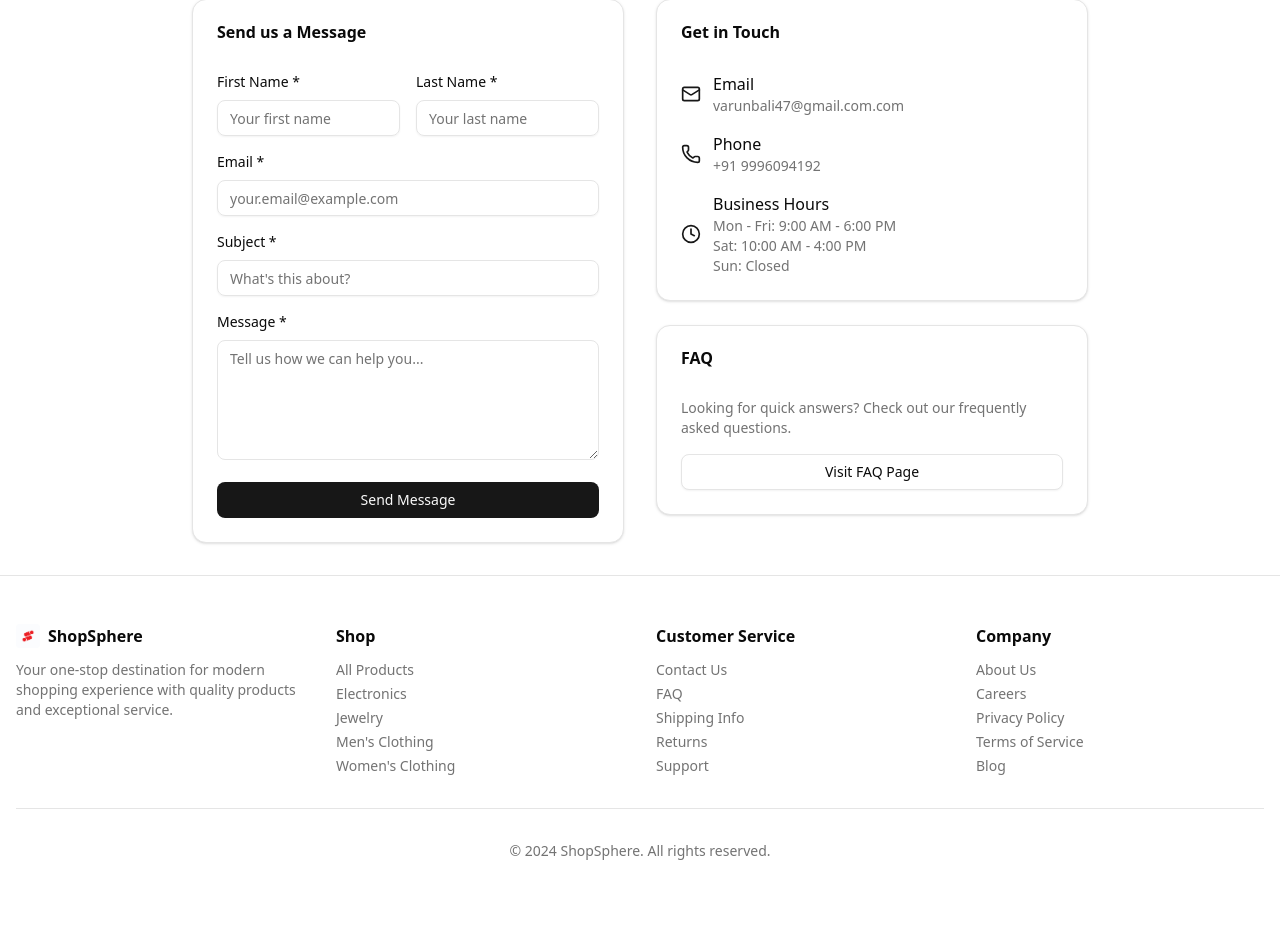
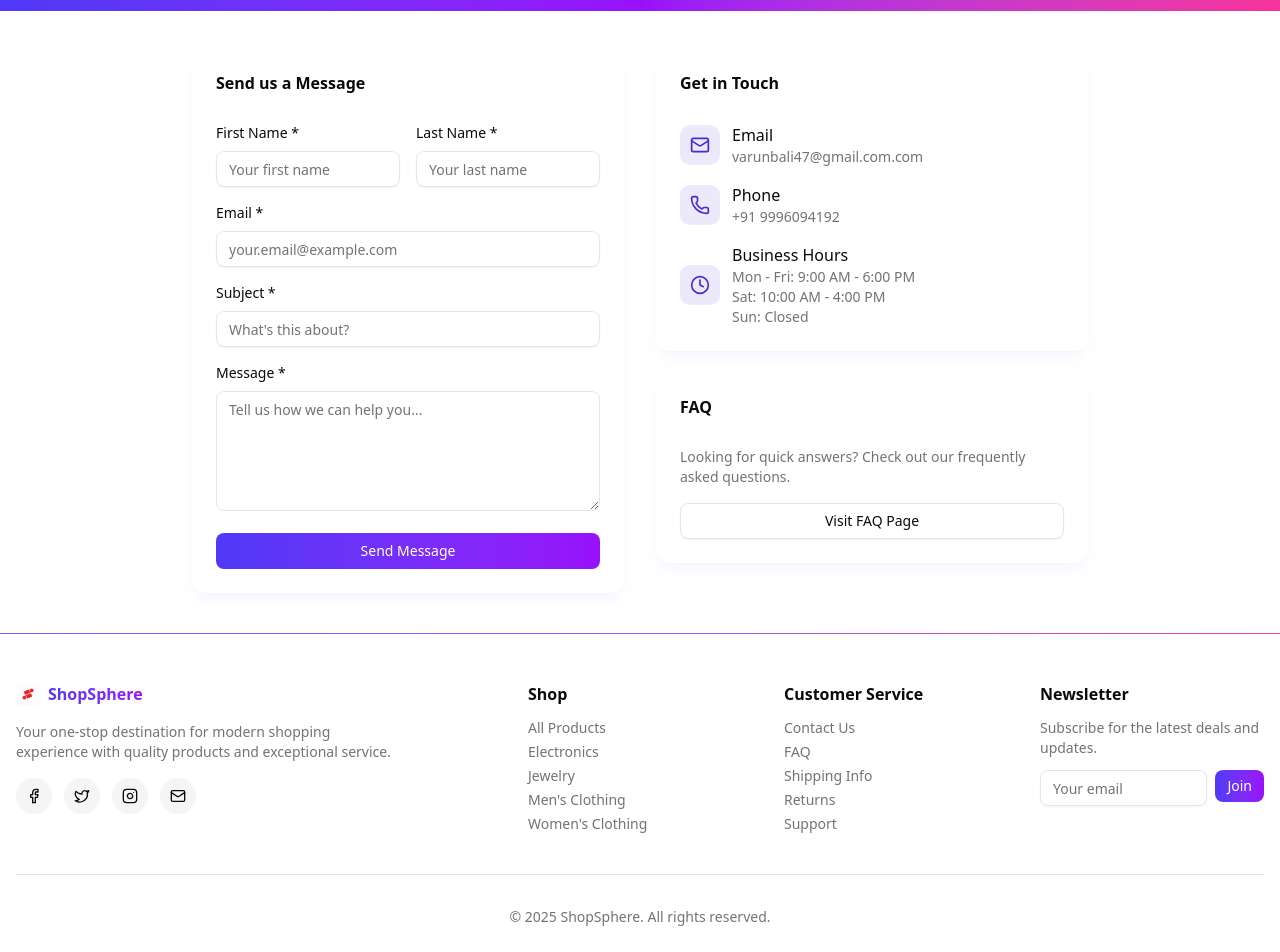
Before and after one commit to balivarun/E_commerce, a Next.js app in the folder frontend/my-app/: page /contact in a window 1280 px wide. Shown: the part 246-1198 px from the top of the page. Before the commit the page ends 1155 px from the top, so only its background shows below. Built offline with nearby package versions, Linux system fonts and the light colour scheme; no server answers.

Commit message:
added the deployment variables

```diff
--- a/frontend/my-app/app/contact/page.tsx
+++ b/frontend/my-app/app/contact/page.tsx
@@ -70,17 +70,20 @@ export default function ContactPage() {
     <div className="min-h-screen">
       <Header />
 
-      <div className="container mx-auto px-4 py-8">
-        <div className="max-w-4xl mx-auto">
-          <div className="text-center mb-12">
-            <h1 className="text-3xl font-bold mb-4">Contact Us</h1>
-            <p className="text-muted-foreground max-w-2xl mx-auto">
+      {/* Gradient Header Banner */}
+      <div className="bg-gradient-to-r from-indigo-600 via-purple-600 to-pink-500 py-12">
+        <div className="container mx-auto px-4 text-center">
+          <h1 className="text-3xl font-bold text-white mb-3">Contact Us</h1>
+          <p className="text-white/80 max-w-2xl mx-auto">
             Get in touch with our team. We're here to help you with any questions or concerns you may have.
           </p>
         </div>
+      </div>
 
+      <div className="container mx-auto px-4 py-10">
+        <div className="max-w-4xl mx-auto">
           <div className="grid gap-8 md:grid-cols-2">
-            <Card>
+            <Card className="shadow-lg border-0 shadow-indigo-500/5">
               <CardHeader>
                 <CardTitle>Send us a Message</CardTitle>
               </CardHeader>
@@ -159,7 +162,7 @@ export default function ContactPage() {
                       disabled={loading}
                     />
                   </div>
-                  <Button type="submit" className="w-full" disabled={loading}>
+                  <Button type="submit" className="w-full bg-gradient-to-r from-indigo-600 to-purple-600 hover:from-indigo-700 hover:to-purple-700 text-white" disabled={loading}>
                     {loading ? (
                       <>
                         <Loader2 className="mr-2 h-4 w-4 animate-spin" />
@@ -174,27 +177,33 @@ export default function ContactPage() {
             </Card>
 
             <div className="space-y-6">
-              <Card>
+              <Card className="shadow-lg border-0 shadow-indigo-500/5">
                 <CardHeader>
                   <CardTitle>Get in Touch</CardTitle>
                 </CardHeader>
                 <CardContent className="space-y-4">
                   <div className="flex items-center space-x-3">
+                    <div className="flex items-center justify-center h-10 w-10 rounded-lg bg-primary/10">
                       <Mail className="h-5 w-5 text-primary" />
+                    </div>
                     <div>
                       <p className="font-medium">Email</p>
                       <p className="text-sm text-muted-foreground">varunbali47@gmail.com.com</p>
                     </div>
                   </div>
                   <div className="flex items-center space-x-3">
+                    <div className="flex items-center justify-center h-10 w-10 rounded-lg bg-primary/10">
                       <Phone className="h-5 w-5 text-primary" />
+                    </div>
                     <div>
                       <p className="font-medium">Phone</p>
                       <p className="text-sm text-muted-foreground">+91 9996094192</p>
                     </div>
                   </div>
                   <div className="flex items-center space-x-3">
+                    <div className="flex items-center justify-center h-10 w-10 rounded-lg bg-primary/10">
                       <Clock className="h-5 w-5 text-primary" />
+                    </div>
                     <div>
                       <p className="font-medium">Business Hours</p>
                       <p className="text-sm text-muted-foreground">
@@ -207,7 +216,7 @@ export default function ContactPage() {
                 </CardContent>
               </Card>
 
-              <Card>
+              <Card className="shadow-lg border-0 shadow-indigo-500/5">
                 <CardHeader>
                   <CardTitle>FAQ</CardTitle>
                 </CardHeader>
--- a/frontend/my-app/app/globals.css
+++ b/frontend/my-app/app/globals.css
@@ -44,6 +44,9 @@
   --radius-2xl: calc(var(--radius) + 8px);
   --radius-3xl: calc(var(--radius) + 12px);
   --radius-4xl: calc(var(--radius) + 16px);
+  --animate-fade-in: fade-in 0.5s ease-out;
+  --animate-slide-up: slide-up 0.5s ease-out;
+  --animate-scale-in: scale-in 0.3s ease-out;
 }
 
 :root {
@@ -54,18 +57,18 @@
   --card-foreground: oklch(0.145 0 0);
   --popover: oklch(1 0 0);
   --popover-foreground: oklch(0.145 0 0);
-  --primary: oklch(0.205 0 0);
+  --primary: oklch(0.457 0.24 277.023);
   --primary-foreground: oklch(0.985 0 0);
-  --secondary: oklch(0.97 0 0);
-  --secondary-foreground: oklch(0.205 0 0);
+  --secondary: oklch(0.97 0.01 277);
+  --secondary-foreground: oklch(0.305 0.12 277);
   --muted: oklch(0.97 0 0);
   --muted-foreground: oklch(0.556 0 0);
-  --accent: oklch(0.97 0 0);
-  --accent-foreground: oklch(0.205 0 0);
+  --accent: oklch(0.95 0.02 277);
+  --accent-foreground: oklch(0.305 0.12 277);
   --destructive: oklch(0.577 0.245 27.325);
   --border: oklch(0.922 0 0);
   --input: oklch(0.922 0 0);
-  --ring: oklch(0.708 0 0);
+  --ring: oklch(0.457 0.24 277.023);
   --chart-1: oklch(0.646 0.222 41.116);
   --chart-2: oklch(0.6 0.118 184.704);
   --chart-3: oklch(0.398 0.07 227.392);
@@ -73,12 +76,12 @@
   --chart-5: oklch(0.769 0.188 70.08);
   --sidebar: oklch(0.985 0 0);
   --sidebar-foreground: oklch(0.145 0 0);
-  --sidebar-primary: oklch(0.205 0 0);
+  --sidebar-primary: oklch(0.457 0.24 277.023);
   --sidebar-primary-foreground: oklch(0.985 0 0);
-  --sidebar-accent: oklch(0.97 0 0);
-  --sidebar-accent-foreground: oklch(0.205 0 0);
+  --sidebar-accent: oklch(0.95 0.02 277);
+  --sidebar-accent-foreground: oklch(0.305 0.12 277);
   --sidebar-border: oklch(0.922 0 0);
-  --sidebar-ring: oklch(0.708 0 0);
+  --sidebar-ring: oklch(0.457 0.24 277.023);
 }
 
 .dark {
@@ -88,18 +91,18 @@
   --card-foreground: oklch(0.985 0 0);
   --popover: oklch(0.205 0 0);
   --popover-foreground: oklch(0.985 0 0);
-  --primary: oklch(0.922 0 0);
-  --primary-foreground: oklch(0.205 0 0);
-  --secondary: oklch(0.269 0 0);
+  --primary: oklch(0.623 0.214 259.815);
+  --primary-foreground: oklch(0.985 0 0);
+  --secondary: oklch(0.269 0.03 277);
   --secondary-foreground: oklch(0.985 0 0);
   --muted: oklch(0.269 0 0);
   --muted-foreground: oklch(0.708 0 0);
-  --accent: oklch(0.269 0 0);
+  --accent: oklch(0.269 0.03 277);
   --accent-foreground: oklch(0.985 0 0);
   --destructive: oklch(0.704 0.191 22.216);
   --border: oklch(1 0 0 / 10%);
   --input: oklch(1 0 0 / 15%);
-  --ring: oklch(0.556 0 0);
+  --ring: oklch(0.623 0.214 259.815);
   --chart-1: oklch(0.488 0.243 264.376);
   --chart-2: oklch(0.696 0.17 162.48);
   --chart-3: oklch(0.769 0.188 70.08);
@@ -107,12 +110,12 @@
   --chart-5: oklch(0.645 0.246 16.439);
   --sidebar: oklch(0.205 0 0);
   --sidebar-foreground: oklch(0.985 0 0);
-  --sidebar-primary: oklch(0.488 0.243 264.376);
+  --sidebar-primary: oklch(0.623 0.214 259.815);
   --sidebar-primary-foreground: oklch(0.985 0 0);
-  --sidebar-accent: oklch(0.269 0 0);
+  --sidebar-accent: oklch(0.269 0.03 277);
   --sidebar-accent-foreground: oklch(0.985 0 0);
   --sidebar-border: oklch(1 0 0 / 10%);
-  --sidebar-ring: oklch(0.556 0 0);
+  --sidebar-ring: oklch(0.623 0.214 259.815);
 }
 
 @layer base {
@@ -123,3 +126,34 @@
     @apply bg-background text-foreground;
   }
 }
+
+@keyframes fade-in {
+  from {
+    opacity: 0;
+  }
+  to {
+    opacity: 1;
+  }
+}
+
+@keyframes slide-up {
+  from {
+    opacity: 0;
+    transform: translateY(20px);
+  }
+  to {
+    opacity: 1;
+    transform: translateY(0);
+  }
+}
+
+@keyframes scale-in {
+  from {
+    opacity: 0;
+    transform: scale(0.95);
+  }
+  to {
+    opacity: 1;
+    transform: scale(1);
+  }
+}
--- a/frontend/my-app/app/products/[id]/page.tsx
+++ b/frontend/my-app/app/products/[id]/page.tsx
@@ -73,7 +73,7 @@ export default function ProductDetailPage() {
         <Header />
         <div className="container mx-auto px-4 py-8 flex items-center justify-center h-96">
           <div className="text-center">
-            <Loader2 className="h-8 w-8 animate-spin mx-auto mb-4" />
+            <Loader2 className="h-8 w-8 animate-spin mx-auto mb-4 text-primary" />
             <p className="text-muted-foreground">Loading product...</p>
           </div>
         </div>
@@ -104,14 +104,14 @@ export default function ProductDetailPage() {
       <Header />
 
       <div className="container mx-auto px-4 py-8">
-        <Link href="/products" className="inline-flex items-center text-muted-foreground hover:text-foreground mb-6">
+        <Link href="/products" className="inline-flex items-center text-muted-foreground hover:text-primary transition-colors mb-6">
           <ArrowLeft className="h-4 w-4 mr-2" />
           Back to Products
         </Link>
 
-        <div className="grid grid-cols-1 md:grid-cols-2 gap-8">
+        <div className="grid grid-cols-1 md:grid-cols-2 gap-10">
           {/* Product Image */}
-          <div className="relative aspect-square overflow-hidden rounded-lg">
+          <div className="relative aspect-square overflow-hidden rounded-2xl shadow-2xl shadow-indigo-500/10">
             <Image
               src={product.imageUrl}
               alt={product.name}
@@ -120,14 +120,14 @@ export default function ProductDetailPage() {
               priority
             />
             <div className="absolute top-4 left-4 flex flex-col gap-2">
-              {product.isNew && <Badge className="bg-green-600">New</Badge>}
-              {product.isOnSale && discount > 0 && <Badge variant="destructive">-{discount}%</Badge>}
+              {product.isNew && <Badge className="bg-emerald-500 shadow-sm">New</Badge>}
+              {product.isOnSale && discount > 0 && <Badge variant="destructive" className="shadow-sm">-{discount}%</Badge>}
             </div>
           </div>
 
           {/* Product Info */}
           <div>
-            <Link href={`/products?category=${product.category}`} className="text-sm text-muted-foreground hover:underline capitalize">
+            <Link href={`/products?category=${product.category}`} className="text-sm text-primary hover:underline capitalize font-medium">
               {product.category}
             </Link>
 
@@ -146,13 +146,13 @@ export default function ProductDetailPage() {
             </div>
 
             <div className="flex items-center gap-3 mb-6">
-              <span className="text-3xl font-bold">₹{product.price.toFixed(2)}</span>
+              <span className="text-4xl font-bold bg-gradient-to-r from-indigo-600 to-purple-600 bg-clip-text text-transparent">₹{product.price.toFixed(2)}</span>
               {product.originalPrice && (
                 <span className="text-xl text-muted-foreground line-through">₹{product.originalPrice.toFixed(2)}</span>
               )}
             </div>
 
-            <p className="text-muted-foreground mb-6">{product.description}</p>
+            <p className="text-muted-foreground mb-6 leading-relaxed">{product.description}</p>
 
             <div className="mb-6">
               {product.stockQuantity > 0 ? (
@@ -165,18 +165,23 @@ export default function ProductDetailPage() {
             {/* Quantity Selector */}
             <div className="flex items-center gap-4 mb-6">
               <span className="text-sm font-medium">Quantity:</span>
-              <div className="flex items-center border rounded-md">
+              <div className="flex items-center border rounded-lg">
                 <Button variant="ghost" size="icon" onClick={() => setQuantity(Math.max(1, quantity - 1))}>
                   <Minus className="h-4 w-4" />
                 </Button>
-                <span className="w-12 text-center">{quantity}</span>
+                <span className="w-12 text-center font-medium">{quantity}</span>
                 <Button variant="ghost" size="icon" onClick={() => setQuantity(Math.min(product.stockQuantity, quantity + 1))}>
                   <Plus className="h-4 w-4" />
                 </Button>
               </div>
             </div>
 
-            <Button size="lg" className="w-full" onClick={handleAddToCart} disabled={product.stockQuantity === 0}>
+            <Button
+              size="lg"
+              className="w-full bg-gradient-to-r from-indigo-600 to-purple-600 hover:from-indigo-700 hover:to-purple-700 text-white shadow-lg shadow-indigo-500/25 text-base py-6"
+              onClick={handleAddToCart}
+              disabled={product.stockQuantity === 0}
+            >
               <ShoppingCart className="h-5 w-5 mr-2" />
               Add to Cart
             </Button>
--- a/frontend/my-app/components/footer.tsx
+++ b/frontend/my-app/components/footer.tsx
@@ -1,13 +1,27 @@
+"use client"
+
+import { useState } from "react"
 import Link from "next/link"
 import Image from "next/image"
 import { Facebook, Twitter, Instagram, Mail } from "lucide-react"
+import { Button } from "@/components/ui/button"
+import { Input } from "@/components/ui/input"
 
 export function Footer() {
+  const [email, setEmail] = useState("")
+
+  const handleNewsletterSubmit = (e: React.FormEvent) => {
+    e.preventDefault()
+    if (email.trim()) {
+      setEmail("")
+    }
+  }
+
   return (
-    <footer className="bg-background border-t">
+    <footer className="bg-background border-t border-transparent" style={{ borderImage: "linear-gradient(to right, #6366f1, #a855f7, #ec4899) 1" }}>
       <div className="container mx-auto px-4 py-12">
-        <div className="grid grid-cols-1 gap-8 md:grid-cols-4">
-          <div className="space-y-3">
+        <div className="grid grid-cols-1 gap-8 md:grid-cols-2 lg:grid-cols-5">
+          <div className="space-y-4 lg:col-span-2">
             <div className="flex items-center space-x-2">
               <Image
                 src="/shop.png"
@@ -16,49 +30,70 @@ export function Footer() {
                 height={24}
                 className="rounded"
               />
-              <span className="font-bold">ShopSphere</span>
+              <span className="font-bold bg-gradient-to-r from-indigo-600 to-purple-600 bg-clip-text text-transparent">ShopSphere</span>
             </div>
-            <p className="text-sm text-muted-foreground">
+            <p className="text-sm text-muted-foreground max-w-sm">
               Your one-stop destination for modern shopping experience with quality products and exceptional service.
             </p>
+            <div className="flex items-center gap-3">
+              <a href="#" className="inline-flex items-center justify-center h-9 w-9 rounded-full bg-muted hover:bg-primary hover:text-primary-foreground transition-colors">
+                <Facebook className="h-4 w-4" />
+              </a>
+              <a href="#" className="inline-flex items-center justify-center h-9 w-9 rounded-full bg-muted hover:bg-primary hover:text-primary-foreground transition-colors">
+                <Twitter className="h-4 w-4" />
+              </a>
+              <a href="#" className="inline-flex items-center justify-center h-9 w-9 rounded-full bg-muted hover:bg-primary hover:text-primary-foreground transition-colors">
+                <Instagram className="h-4 w-4" />
+              </a>
+              <a href="#" className="inline-flex items-center justify-center h-9 w-9 rounded-full bg-muted hover:bg-primary hover:text-primary-foreground transition-colors">
+                <Mail className="h-4 w-4" />
+              </a>
+            </div>
           </div>
 
           <div className="space-y-3">
             <h3 className="font-semibold">Shop</h3>
             <ul className="space-y-1 text-sm">
-              <li><Link href="/products" className="text-muted-foreground hover:text-primary">All Products</Link></li>
-              <li><Link href="/products?category=electronics" className="text-muted-foreground hover:text-primary">Electronics</Link></li>
-              <li><Link href="/products?category=jewelery" className="text-muted-foreground hover:text-primary">Jewelry</Link></li>
-              <li><Link href="/products?category=men's clothing" className="text-muted-foreground hover:text-primary">Men's Clothing</Link></li>
-              <li><Link href="/products?category=women's clothing" className="text-muted-foreground hover:text-primary">Women's Clothing</Link></li>
+              <li><Link href="/products" className="text-muted-foreground hover:text-primary transition-colors">All Products</Link></li>
+              <li><Link href="/products?category=electronics" className="text-muted-foreground hover:text-primary transition-colors">Electronics</Link></li>
+              <li><Link href="/products?category=jewelery" className="text-muted-foreground hover:text-primary transition-colors">Jewelry</Link></li>
+              <li><Link href="/products?category=men's clothing" className="text-muted-foreground hover:text-primary transition-colors">Men's Clothing</Link></li>
+              <li><Link href="/products?category=women's clothing" className="text-muted-foreground hover:text-primary transition-colors">Women's Clothing</Link></li>
             </ul>
           </div>
 
           <div className="space-y-3">
             <h3 className="font-semibold">Customer Service</h3>
             <ul className="space-y-1 text-sm">
-              <li><Link href="/contact" className="text-muted-foreground hover:text-primary">Contact Us</Link></li>
-              <li><Link href="/faq" className="text-muted-foreground hover:text-primary">FAQ</Link></li>
-              <li><Link href="/shipping" className="text-muted-foreground hover:text-primary">Shipping Info</Link></li>
-              <li><Link href="/returns" className="text-muted-foreground hover:text-primary">Returns</Link></li>
-              <li><Link href="/support" className="text-muted-foreground hover:text-primary">Support</Link></li>
+              <li><Link href="/contact" className="text-muted-foreground hover:text-primary transition-colors">Contact Us</Link></li>
+              <li><Link href="/faq" className="text-muted-foreground hover:text-primary transition-colors">FAQ</Link></li>
+              <li><Link href="/shipping" className="text-muted-foreground hover:text-primary transition-colors">Shipping Info</Link></li>
+              <li><Link href="/returns" className="text-muted-foreground hover:text-primary transition-colors">Returns</Link></li>
+              <li><Link href="/support" className="text-muted-foreground hover:text-primary transition-colors">Support</Link></li>
             </ul>
           </div>
 
           <div className="space-y-3">
-            <h3 className="font-semibold">Company</h3>
-            <ul className="space-y-1 text-sm">
-              <li><Link href="/about" className="text-muted-foreground hover:text-primary">About Us</Link></li>
-              <li><Link href="/careers" className="text-muted-foreground hover:text-primary">Careers</Link></li>
-              <li><Link href="/privacy" className="text-muted-foreground hover:text-primary">Privacy Policy</Link></li>
-              <li><Link href="/terms" className="text-muted-foreground hover:text-primary">Terms of Service</Link></li>
-              <li><Link href="/blog" className="text-muted-foreground hover:text-primary">Blog</Link></li>
-            </ul>
+            <h3 className="font-semibold">Newsletter</h3>
+            <p className="text-sm text-muted-foreground">Subscribe for the latest deals and updates.</p>
+            <form onSubmit={handleNewsletterSubmit} className="flex gap-2">
+              <Input
+                type="email"
+                placeholder="Your email"
+                value={email}
+                onChange={(e) => setEmail(e.target.value)}
+                className="flex-1"
+                required
+              />
+              <Button type="submit" size="sm" className="bg-gradient-to-r from-indigo-600 to-purple-600 hover:from-indigo-700 hover:to-purple-700 text-white">
+                Join
+              </Button>
+            </form>
           </div>
         </div>
 
-        <div className="mt-8 border-t pt-8 text-center text-sm text-muted-foreground">
-          <p>&copy; 2024 ShopSphere. All rights reserved.</p>
+        <div className="mt-10 border-t pt-8 text-center text-sm text-muted-foreground">
+          <p>&copy; 2025 ShopSphere. All rights reserved.</p>
         </div>
       </div>
     </footer>
```
Also changed, not shown: frontend/my-app/app/cart/page.tsx (+19 -18 lines), frontend/my-app/app/categories/page.tsx (+6 -6 lines), frontend/my-app/app/login/page.tsx (+9 -3 lines), frontend/my-app/app/page.tsx (+32 -16 lines), frontend/my-app/app/products/page.tsx (+14 -9 lines), frontend/my-app/app/register/page.tsx (+9 -3 lines), frontend/my-app/components/header.tsx (+26 -12 lines), frontend/my-app/components/product-card.tsx (+9 -7 lines). Lines whose indentation alone changed are shown as unchanged.
